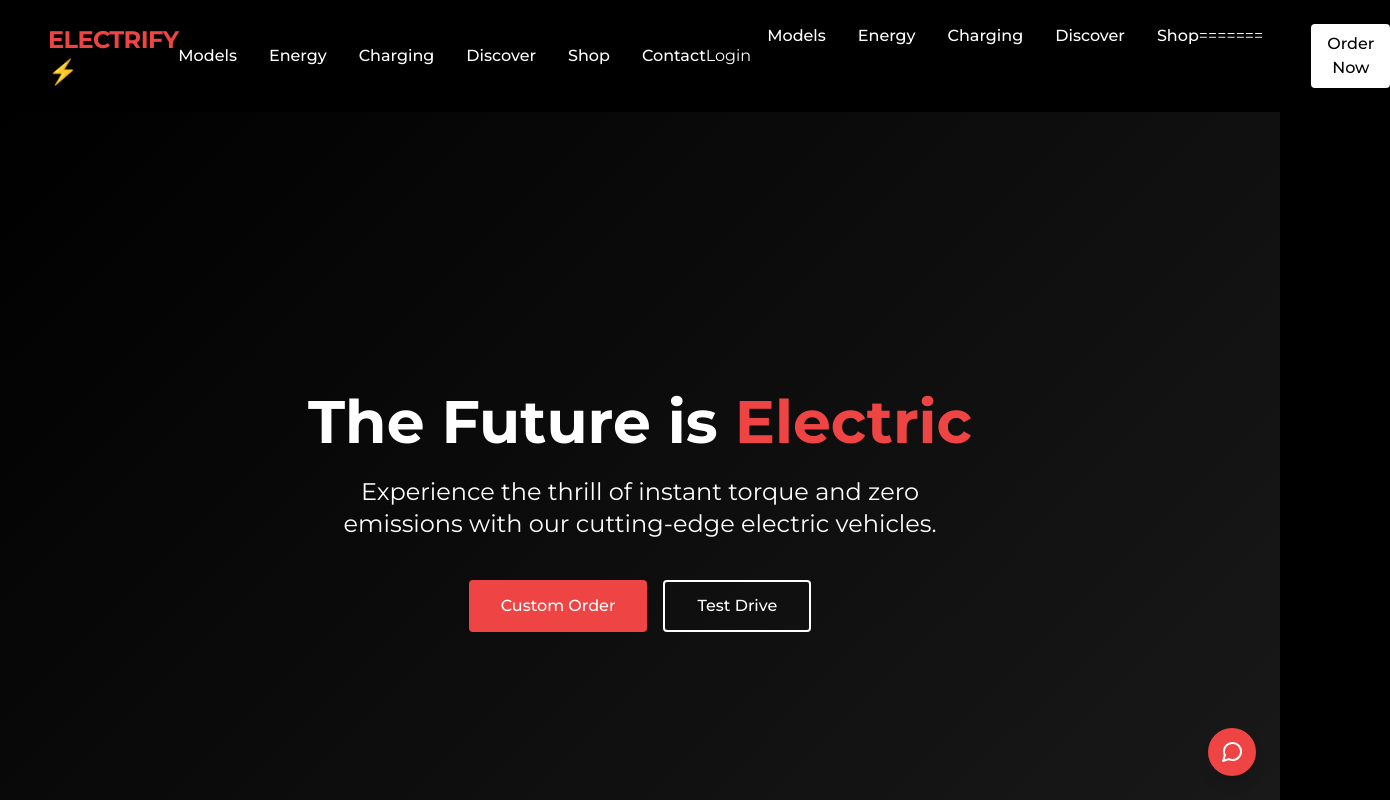
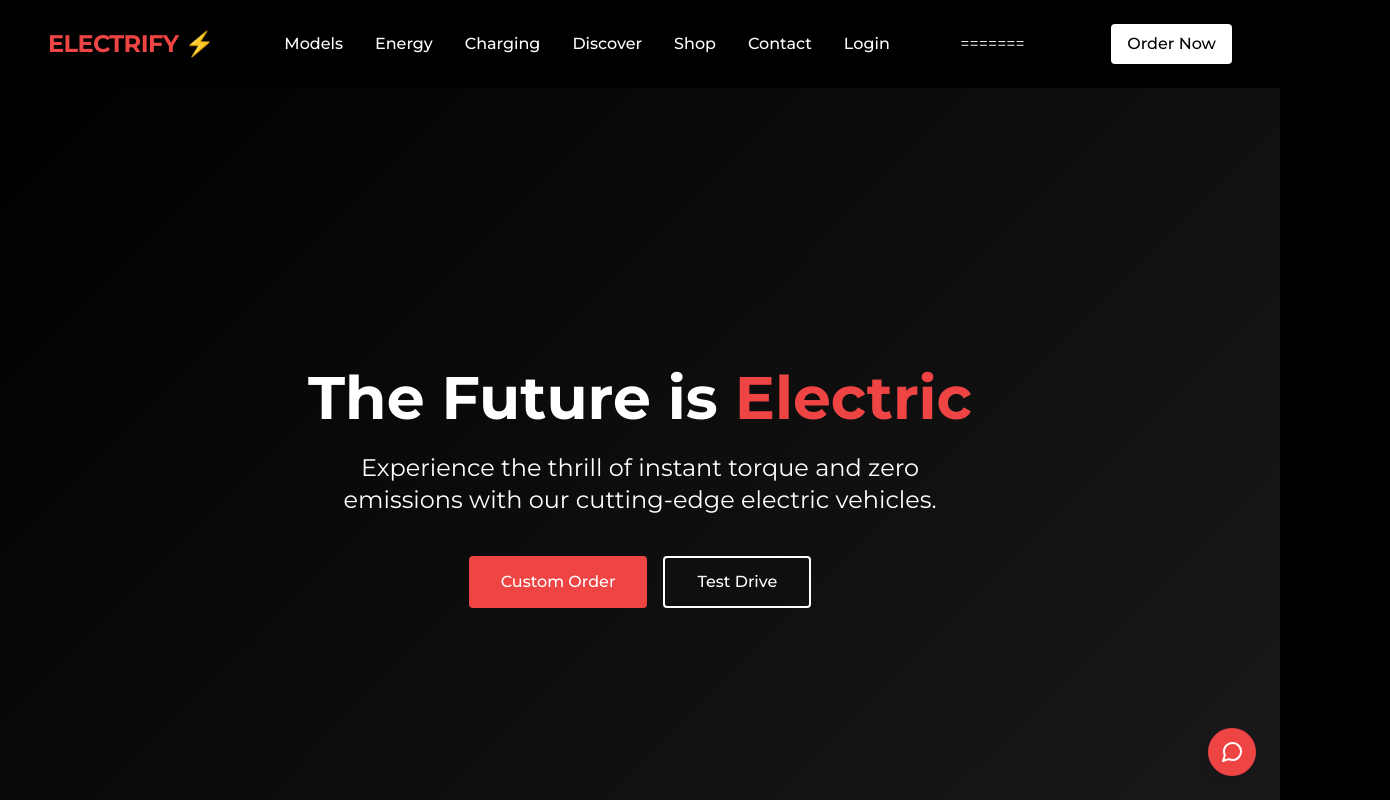
Before and after one commit to bezalelganam/my-wab, a plain HTML site: page index.html in a window 1280 px wide. Shown: the top 800 px of the page, 1390 px wide, since content can reach past the window. Drawn offline with nearby package versions, Linux system fonts and the light colour scheme.

Commit message:
Add files via upload

```diff
--- a/index.html
+++ b/index.html
@@ -69,22 +69,15 @@ body {
                 <span class="text-white">⚡</span>
             </a>
         </div>
-        <div class="hidden md:flex space-x-8">
+        <div class="hidden md:flex space-x-8 items-center">
             <a href="#models" id="models-tab" class="nav-link text-white font-medium active-tab">Models</a>
             <a href="#energy" id="energy-tab" class="nav-link text-white font-medium">Energy</a>
             <a href="#charging" id="charging-tab" class="nav-link text-white font-medium">Charging</a>
             <a href="#discover" id="discover-tab" class="nav-link text-white font-medium">Discover</a>
             <a href="#shop" id="shop-tab" class="nav-link text-white font-medium">Shop</a>
             <a href="#contact" id="contact-tab" class="nav-link text-white font-medium">Contact</a>
+            <a href="login.html" class="nav-link text-white font-medium">Login</a>
         </div>
-        <div class="flex items-center space-x-4">
-            <a href="login.html" class="text-white hover:text-red-500">Login</a>
-<div class="hidden md:flex space-x-8">
-            <a href="#models" class="nav-link text-white font-medium">Models</a>
-            <a href="#energy" class="nav-link text-white font-medium">Energy</a>
-            <a href="#charging" class="nav-link text-white font-medium">Charging</a>
-            <a href="#discover" class="nav-link text-white font-medium">Discover</a>
-            <a href="#shop" class="nav-link text-white font-medium">Shop</a>
 =======
 <div class="flex items-center space-x-4">
             <button class="md:hidden text-white">
@@ -383,7 +376,11 @@ body {
         const isAdmin = localStorage.getItem('isAdmin') === 'true';
         const userEmail = localStorage.getItem('userEmail');
 
-        if (userEmail) {
+        // Initialize cart if not exists
+        if (!localStorage.getItem('cart')) {
+            localStorage.setItem('cart', JSON.stringify([]));
+        }
+if (userEmail) {
             // Replace login link with user profile
             const loginLink = document.querySelector('a[href="login.html"]');
             if (loginLink) {
```
